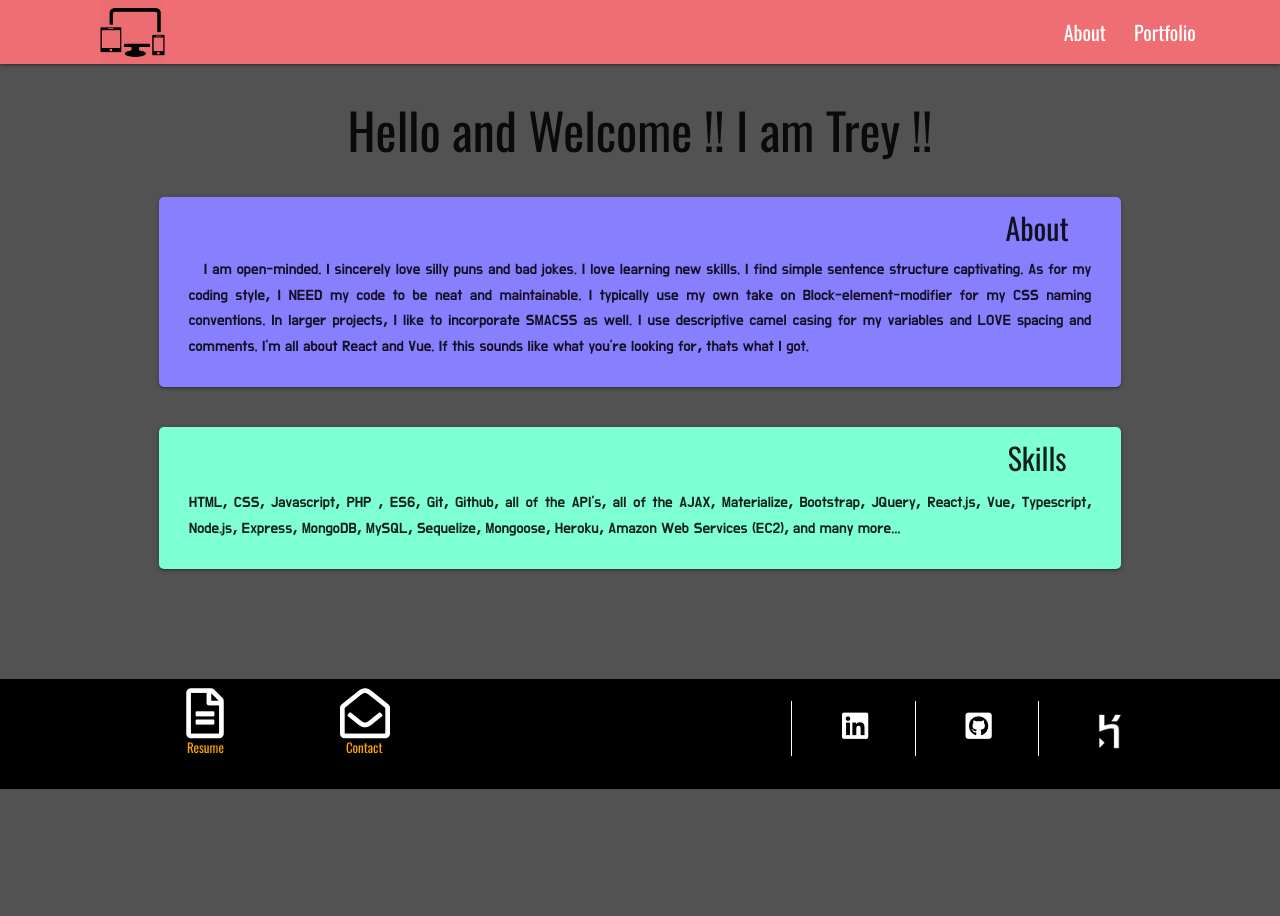
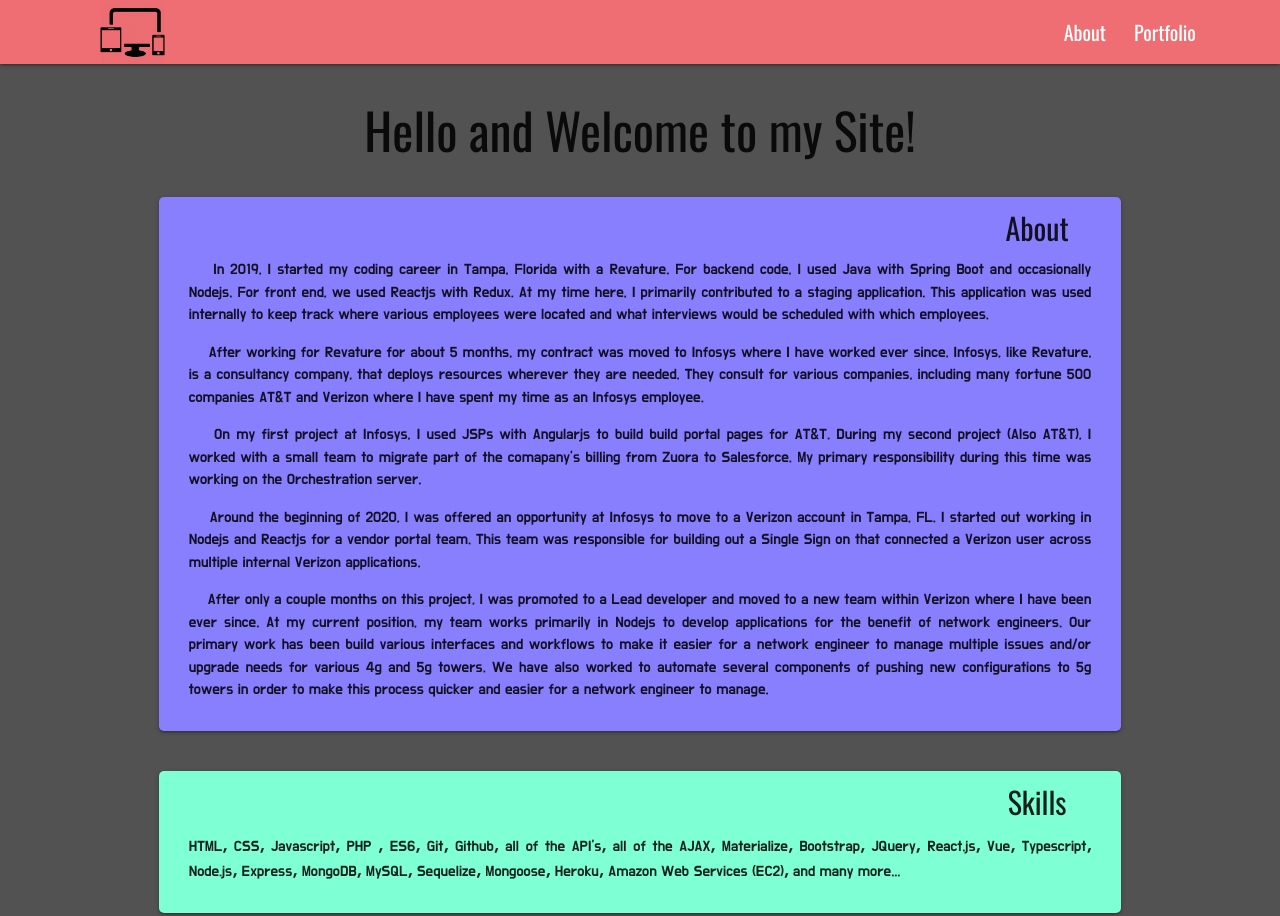
Before and after one commit to iQuixotic/portfolio-website, a website: page views/about.html in a window 1280 px wide. Shown: the top 916 px of the page. Before the commit the page ends 800 px from the top, so only its background shows below. Drawn offline with nearby package versions, Linux system fonts and the light colour scheme.

Commit message:
updates for my portfolio

```diff
--- a/views/about.html
+++ b/views/about.html
@@ -47,7 +47,7 @@
   <!-- about   -->
   <div class="containment">
       <div class="spacer"></div>
-      <h3 class="About_header">Hello and Welcome !! I am Trey !!</h3>
+      <h3 class="About_header">Hello and Welcome to my Site!</h3>
       <div class="card About_about">
         <h3 class="About_crd-header">About</h3>
         <p id="about-js"></p>
--- a/views/assets/js/global.js
+++ b/views/assets/js/global.js
@@ -23,7 +23,7 @@ const project = {
     title: ['Zenith Holdings', 'Avatar Cards', 'Cat Clicker', 'Picture Puzzles', "Lil' Libs"],
     imgLoc: [`./assets/imgs/zenithScreenShot.png`, './assets/imgs/cards.png',
         './assets/imgs/catGif9.png', './assets/imgs/picturePuzzles.png', './assets/imgs/lilLibs.png'],
-    projectHref: ['https://bank-manager-app-9485.herokuapp.com/',
+    projectHref: ['https://github.com/iQuixotic/bank-app',
         'https://avatar-card-tribute-game-89458.herokuapp.com/',
         'https://iquixotic.github.io/cat-clicker-game/',
         'https://picture-puzzles.herokuapp.com/',
@@ -60,16 +60,12 @@ const project = {
 }
 
 // text for about me
-const about = `<p>${indent}I am open-minded. I sincerely love silly puns and bad jokes. I love learning
- new skills. I find simple sentence structure captivating. As for my coding style${c} I NEED
-  my code to
- be neat and maintainable. I typically use my own take on
- Block-element-modifier for my CSS naming conventions. In larger projects${c}
- I like to incorporate SMACSS as well.
-
- I use descriptive camel casing for my variables and LOVE spacing and comments. I'm
- all about React and Vue.
- If this sounds like what you're looking for${c} thats what I got. </p>`
+const about = `<p>${indent} In 2019, I started my coding career in Tampa, Florida with a Revature. For backend code, I used Java with Spring Boot and occasionally Nodejs. For front end, we used Reactjs with Redux. At my time here, I primarily contributed to a staging application. This application was used internally to keep track where various employees were located and what interviews would be scheduled with which employees.</p>
+<p>${indent} After working for Revature for about 5 months, my contract was moved to Infosys where I have worked ever since. Infosys, like Revature, is a consultancy company, that deploys resources wherever they are needed. They consult for various companies, including many fortune 500 companies AT&T and Verizon where I have spent my time as an Infosys employee.</p>
+<p>${indent} On my first project at Infosys, I used JSPs with Angularjs to build build portal pages for AT&T. During my second project (Also AT&T), I worked with a small team to migrate part of the comapany’s billing from Zuora to Salesforce. My primary responsibility during this time was working on the Orchestration server.</p>
+<p>${indent} Around the beginning of 2020, I was offered an opportunity at Infosys to move to a Verizon account in Tampa, FL.  I started out working in Nodejs and Reactjs for a vendor portal team. This team was responsible for building out a Single Sign on that connected a Verizon user across multiple internal Verizon applications.</p>
+<p>${indent} After only a couple months on this project, I was promoted to a Lead developer and moved to a new team within Verizon where I have been ever since. At my current position, my team works primarily  in Nodejs to develop applications for the benefit of network engineers. Our primary work has been build various interfaces and workflows to make it easier for a network engineer to manage multiple issues and/or upgrade needs for various 4g and 5g towers. We have also worked to automate several components of pushing new configurations to 5g towers in order to make this process quicker and easier for a network engineer to manage.</p>
+`
 
 // text for skills
 const skills = `HTML${c} CSS${c} Javascript${c} PHP ${c} ES6${c} Git${c} Github${c}
```
Also changed, not shown: views/index.html (+1 -1 lines), 1 other file.
